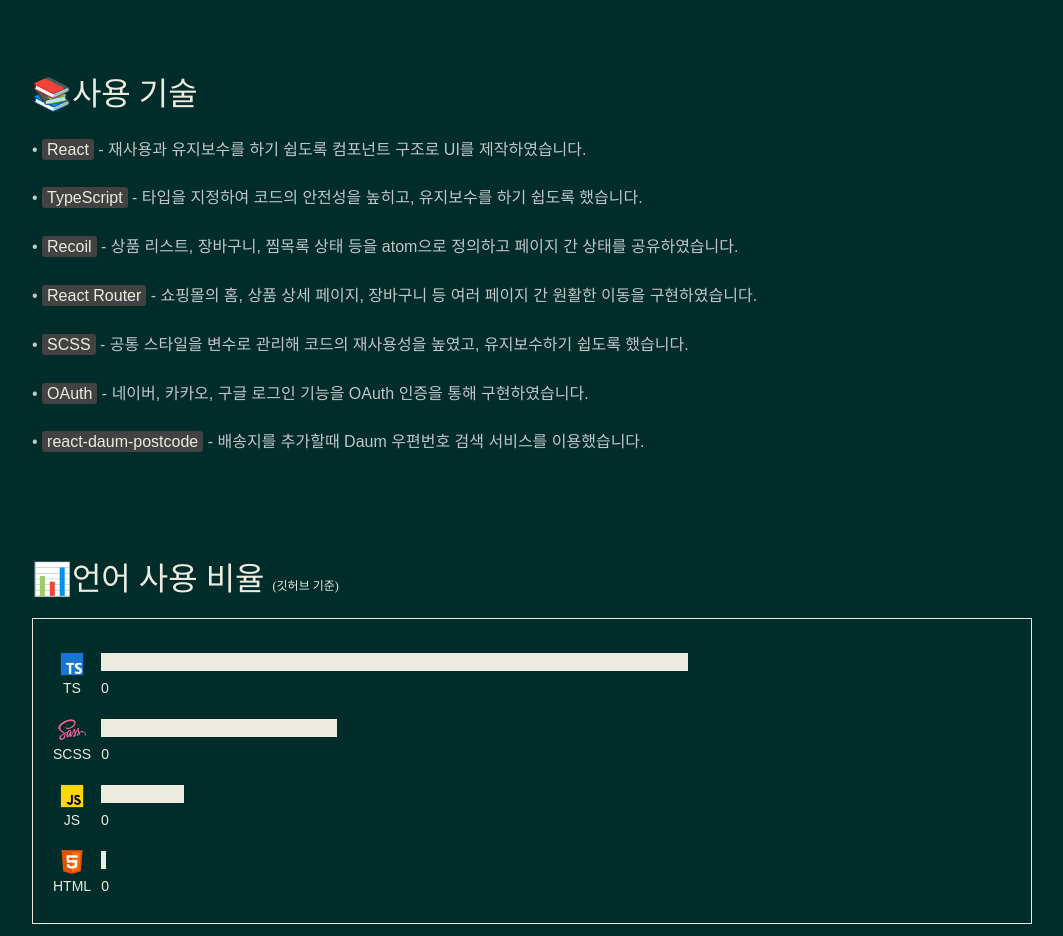
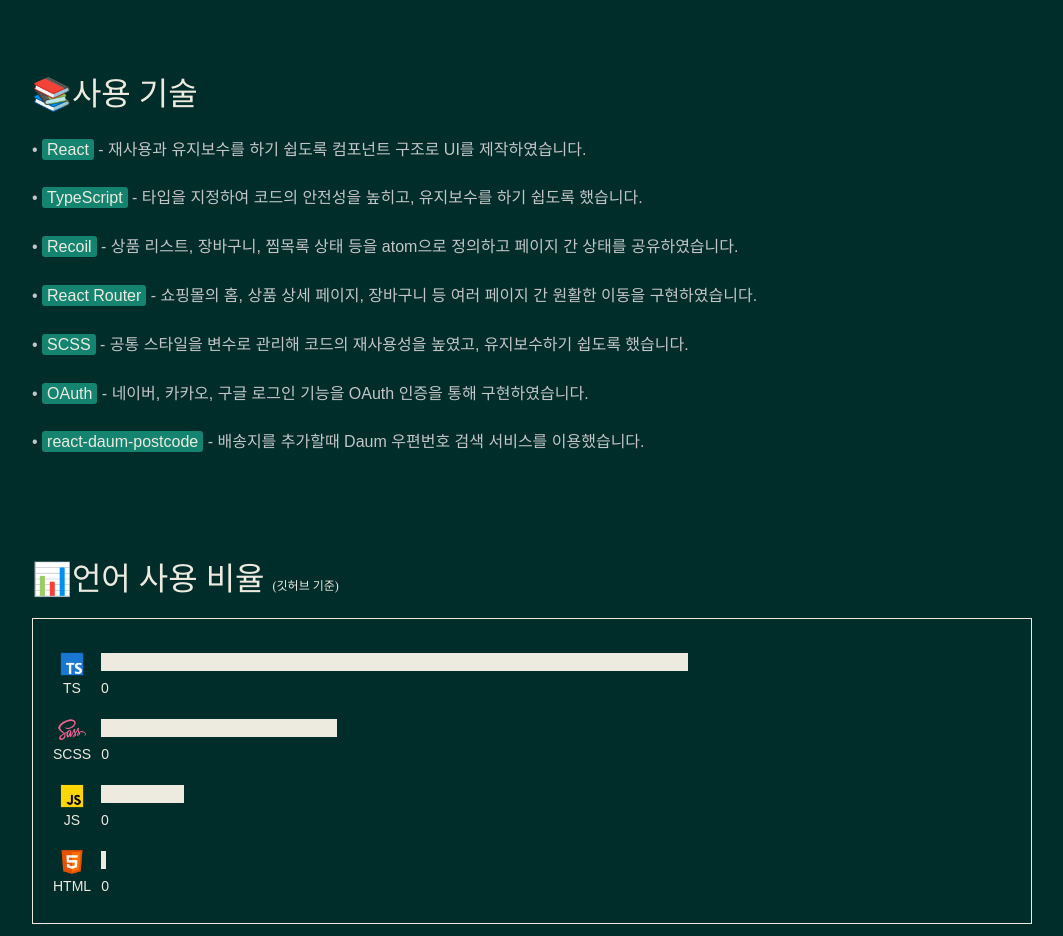
Before and after one commit to jaeyeong97/portfolio, a React (Create React App) app: page /shop in a window 1280 px wide. Shown: the part 1020-1956 px from the top of the page, without its empty margins (108-1171 px from the left). Built offline with nearby package versions, Linux system fonts and the light colour scheme; a web font is replaced by a local one.

Commit message:
cem color

```diff
--- a/src/styles/ProjectCommon.css
+++ b/src/styles/ProjectCommon.css
@@ -478,7 +478,7 @@
   padding: 2px 5px;
   border-radius: 3px;
   color: var(--text-color);
-  background-color: #424242;
+  background-color: var(--accent-color);
 }
 .components_wrap section .img_wrap {
   display: flex;
```
